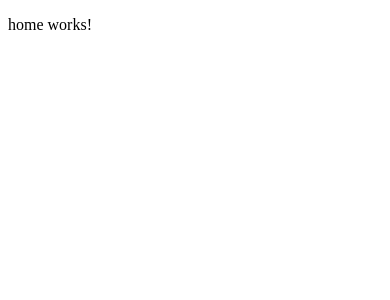
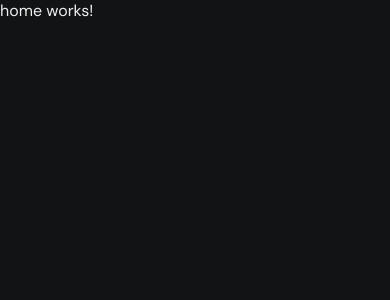
Before and after one commit to GiacomoFranco/ETM, an Angular app: page / in a window 390 px wide. Shown: the top 300 px of the page. Built offline with nearby package versions, Linux system fonts and the light colour scheme.

Commit message:
💄 Adding base styles and mixins

```diff
--- a/src/styles.scss
+++ b/src/styles.scss
@@ -1 +1,55 @@
-/* You can add global styles to this file, and also import other style files */
+@use './styles/mixins.scss' as *;
+@import url('https://fonts.googleapis.com/css2?family=DM+Sans:ital,opsz,wght@0,9..40,100..1000;1,9..40,100..1000&display=swap');
+
+* {
+  font-family: "DM Sans", sans-serif;
+  box-sizing: border-box;
+  margin: 0;
+  padding: 0;
+  color: var(--opaque-white);
+}
+
+:root {
+  --max-width: 1740px;
+
+  --main-gray: #BFBFBF;
+  --main-black: #121315;
+  --main-white: #EEEEEE;
+  --main-orange: #F86901;
+  --light-black: #FFFFFF;
+  --light-white: #FFFFFF;
+  --dark-gray: #59595B;
+
+  --fs-900: 6rem;
+}
+
+html {
+  font-size: 62.5%;
+  scroll-behavior: smooth !important;
+}
+
+body {
+  font-size: 1.6rem;
+  overflow-x: hidden;
+  width: 100vw;
+  min-height: 100vh;
+  background-color: var(--main-black);
+  color: var(--main-white);
+
+  &::-webkit-scrollbar {
+    display: none;
+  }
+}
+
+
+h1 {
+  @include custom-heading(var(--fs-900), var(--fs-900));
+}
+
+h2 {
+  @extend h1;
+
+  @include custom-breakpoint(500) {
+    // @include custom-heading(var(--fs-500), var(--fs-500));
+  }
+}
--- /dev/null
+++ b/src/styles/mixins.scss
@@ -0,0 +1,87 @@
+/* Main Breakpoints
+--------------------------------------------- */
+
+@mixin for-phone-only {
+  @media (max-width: 600px) {
+    @content;
+  }
+}
+
+@mixin for-small-tablet-portrait {
+  @media (max-width: 700px) {
+    @content;
+  }
+}
+
+@mixin for-tablet-portrait {
+  @media (max-width: 900px) {
+    @content;
+  }
+}
+
+@mixin for-tablet-landscape {
+  @media (max-width: 1200px) {
+    @content;
+  }
+}
+
+@mixin for-big-desktop-up {
+  @media (min-width: 1800px) {
+    @content;
+  }
+}
+
+@mixin custom-breakpoint($breakpoint) {
+  @media (max-width: #{$breakpoint}px) {
+    @content;
+  }
+}
+
+@mixin custom-breakpoint-height($breakpoint) {
+  @media (max-height: #{$breakpoint}px) {
+    @content;
+  }
+}
+
+@mixin custom-breakpoint-or($f-measurement, $f-breakpoint, $s-measurement, $s-breakpoint) {
+  @if $f-measurement =='w' and $s-measurement =='w' {
+
+    @media (max-width: #{$f-breakpoint}px),
+    (max-width: #{$s-breakpoint}px) {
+      @content;
+    }
+  }
+
+  @else if $f-measurement =='w' and $s-measurement =='h' {
+
+    @media (max-width: #{$f-breakpoint}px),
+    (max-height: #{$s-breakpoint}px) {
+      @content;
+    }
+  }
+
+  @else if $f-measurement =='h' and $s-measurement =='w' {
+
+    @media (max-height: #{$f-breakpoint}px),
+    (max-width: #{$s-breakpoint}px) {
+      @content;
+    }
+  }
+
+  @else if $f-measurement =='h' and $s-measurement =='h' {
+
+    @media (max-height: #{$f-breakpoint}px),
+    (max-height: #{$s-breakpoint}px) {
+      @content;
+    }
+  }
+
+  @else {
+    @warn "Invalid combination of breakpoint types. Please use 'h' or 'w'.";
+  }
+}
+
+@mixin custom-heading($size, $line-height) {
+  font-size: #{$size};
+  line-height: calc(#{$size} + .1rem);
+}
```
